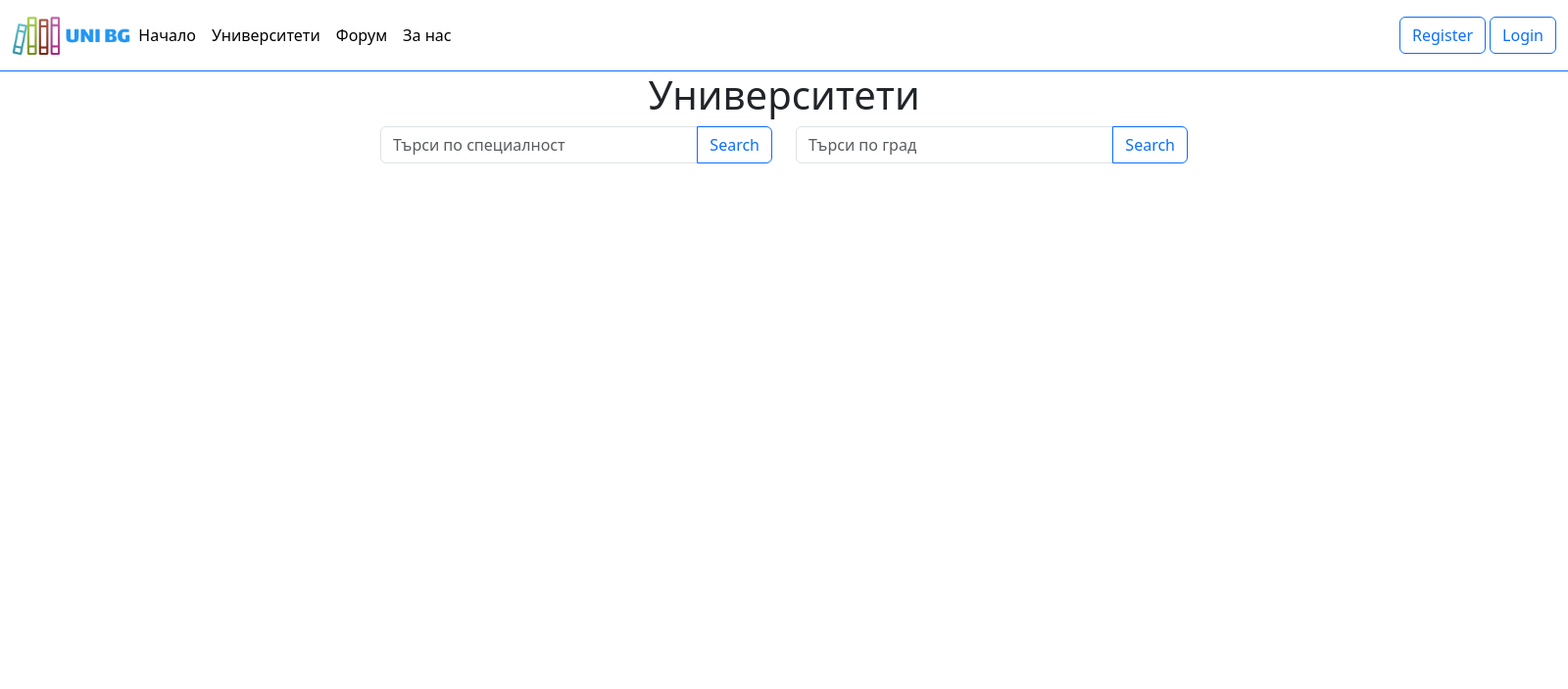
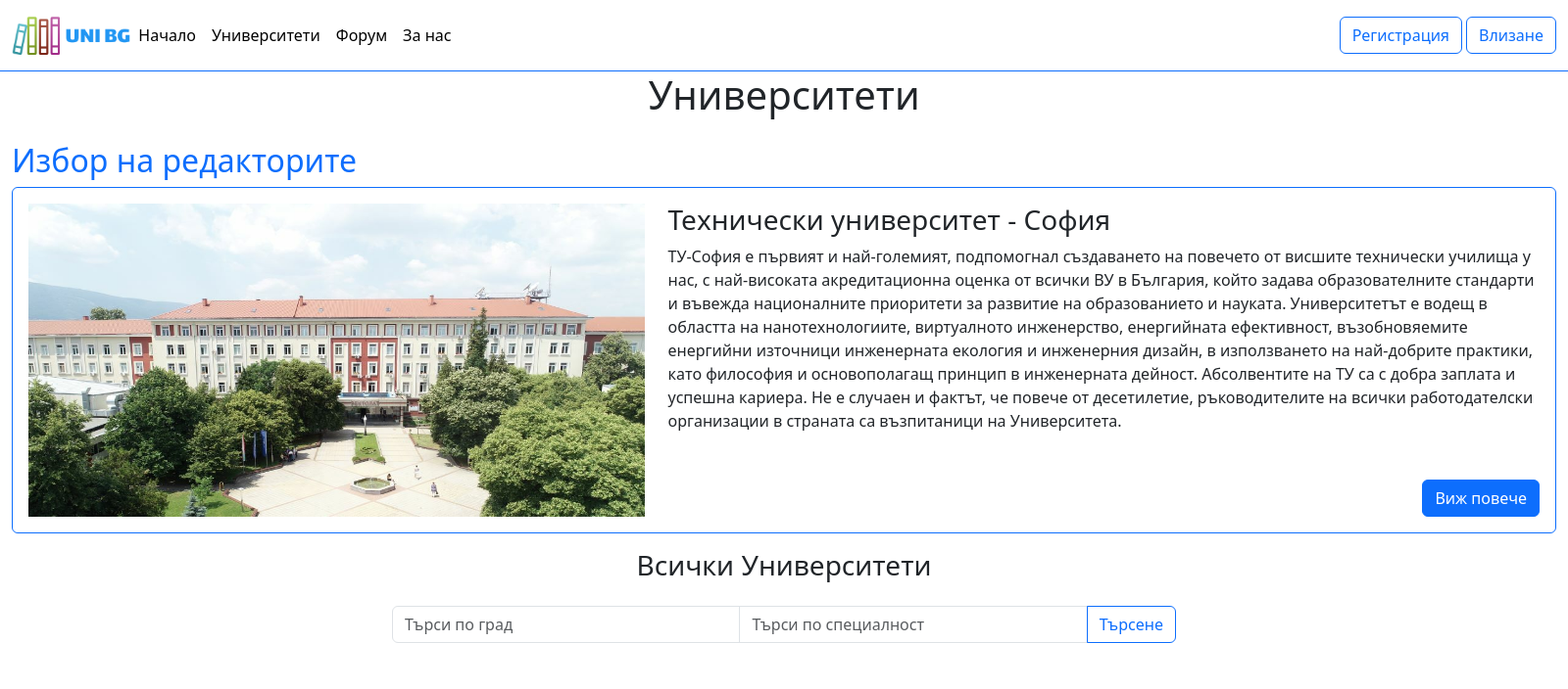
Before and after one commit to MartoKartechnicata/diplomna, a PHP site: page /universities.php in a window 1600 px wide. Shown: the top 704 px of the page at 98% size. Run offline with PHP 8.4, Linux system fonts and the light colour scheme; data that the repository does not hold is empty; some libraries are stand-ins or nearby versions.

Commit message:
uni search

```diff
--- a/Components/header.html
+++ b/Components/header.html
@@ -23,26 +23,26 @@
       if (isset($_SESSION['firstName']) && isset($_SESSION['lastName'])) { ?>
         <ul class="navbar-nav me-1 mb-1 mb-lg-0 navbar-text">
           <li class="nav-item">
-            <button type="button" class="btn btn-outline-primary btn-nav" onclick="window.location.href = 'profile.php';">Profile</button>
+            <button type="button" class="btn btn-outline-primary btn-nav" onclick="window.location.href = 'profile.php';">Профил</button>
           </li>
         </ul>
         <?php
       if ($_SESSION['admin']==1) { ?>
         <ul class="navbar-nav me-1 mb-1 mb-lg-0 navbar-text">
           <li class="nav-item">
-            <button type="button" class="btn btn-outline-primary" onclick="window.location.href = 'eventAdd.php';">Admin</button>
+            <button type="button" class="btn btn-outline-primary" onclick="window.location.href = 'eventAdd.php';">Админ</button>
           </li>
         </ul>
       <?php }
        } else { ?>
         <ul class="navbar-nav me-1 mb-1 mb-lg-0 navbar-text">
           <li class="nav-item">
-            <button type="button" class="btn btn-outline-primary btn-nav" onclick="window.location.href = 'registration.php';">Register</button>
+            <button type="button" class="btn btn-outline-primary btn-nav" onclick="window.location.href = 'registration.php';">Регистрация</button>
           </li>
         </ul>
         <ul class="navbar-nav mr-auto mb-2 mb-lg-0 navbar-text">
           <li class="nav-item">
-      <button type="button" class="btn btn-outline-primary btn-nav" onclick="window.location.href = 'login.php';">Login</button>
+      <button type="button" class="btn btn-outline-primary btn-nav" onclick="window.location.href = 'login.php';">Влизане</button>
           </li>
       </ul>
       <?php } ?>
--- a/Pages/universities.php
+++ b/Pages/universities.php
@@ -37,18 +37,39 @@ session_start();
     </header>
     <main>
         <h1 class="align-center">Университети</h1>
-        <div class="container-fluid universities-container-fluid">
+        <div class="container-fluid universities-container-fluid mt-4">
             <div class="row">
-                <div class="col-6 d-flex justify-content-end">
-                    <form class="form-inline input-group uni-search">
-                        <input class="form-control" type="search" placeholder="Търси по специалност" aria-label="Search">
-                        <button class="btn btn-outline-primary input-group-addon" type="submit">Search</button>
-                    </form>
+                <div class ="col">
+                <h2 class="logo-blue">Избор на редакторите</h2>
                 </div>
-                <div class="col-6">
-                    <form class="form-inline input-group uni-search">
-                        <input class="form-control" type="search" placeholder="Търси по град" aria-label="Search">
-                        <button class="btn btn-outline-primary input-group-addon" type="submit">Search</button>
+            </div>
+            <div class="row">
+                <div class="col">
+                    <div class="card border-primary">
+                        <div class="row card-body">
+                            <div class="col d-flex flex-column">
+                                <img style="height:20rem" src="../Images/TU-Sofia_1.jpg" alt="sans"/>
+                            </div>
+                            <div class="col-7 d-flex flex-column">
+                                <h3 class="card-title">Технически университет - София</h3>
+                                <p class="card-text">ТУ-София е първият и най-големият, подпомогнал създаването на повечето от висшите технически училища у нас, с най-високата акредитационна оценка от всички ВУ в България, който задава образователните стандарти и въвежда националните приоритети за развитие на образованието и науката. Университетът е водещ в областта на нанотехнологиите, виртуалното инженерство, енергийната ефективност, възобновяемите енергийни източници инженерната екология и инженерния дизайн, в използването на най-добрите практики, като философия и основополагащ принцип в инженерната дейност. Абсолвентите на ТУ са с добра заплата и успешна кариера. Не е случаен и фактът, че повече от десетилетие, ръководителите на всички работодателски организации в страната са възпитаници на Университета.</p>
+                            <div class="mt-auto align-right">
+                                <a href="#" class="btn btn-primary align-right">Виж повече</a>
+                            </div>
+                    </div>
+                </div>
+            </div>
+            <div class="row mt-3">
+                <div class="col align-center">
+                    <h3>Всички Университети</h3>
+                </div>
+            </div>
+            <div class="row mt-3">
+                <div class="col d-flex justify-content-center">
+                    <form action="search.php?searching=true" method="POST" class="form-inline input-group uni-search">
+                        <input class="form-control"  name="city-search" type="search" placeholder="Търси по град" value="">
+                        <input class="form-control"  name="major-search" type="search" placeholder="Търси по специалност" value="">
+                        <input type="submit" value="Търсене" class="btn btn-outline-primary input-group-addon">
                     </form>
                 </div>
             </div>
@@ -66,12 +87,13 @@ session_start();
                             <h5 class="card-title"><?php echo $university['Name']." - ".$university['City']?></h5>
                             <p class="card-text"><i style='font-size:17px' class='fas'>&#xf3c5;</i> <?php echo $university['Address'] ?></p>
                             <div class="mt-auto">
-                                <a href="#" class="card-link">Виж повече</a>
+                                <form action="university.php?university=<?php echo $row['id']?>" method="POST" class="form-inline input-group uni-search">
+                                    <input type="submit" value="Виж повече" class="btn btn-primary input-group-addon">
+                                </form>
                             </div>
                         </div>
                     </div>
                 </div>
-
         <?php
         }
         ?>
--- a/style.css
+++ b/style.css
@@ -47,5 +47,13 @@ nav{
 
 
 .uni-search{
-    width: 50vh;
+    width: 100vh;
 }
+
+.card-bg-img{
+    height: 50vh;
+}
+
+.editors-choice-card{
+    height: 10vh;
+}
```
Also changed, not shown: Pages/search.php (added, +95 -0 lines), Pages/university.php (added, +45 -0 lines), Images/TU-Sofia-2.jpg (added), Images/TU-Sofia-3.jpg (added), Images/plovdiv-ht.png (added).
